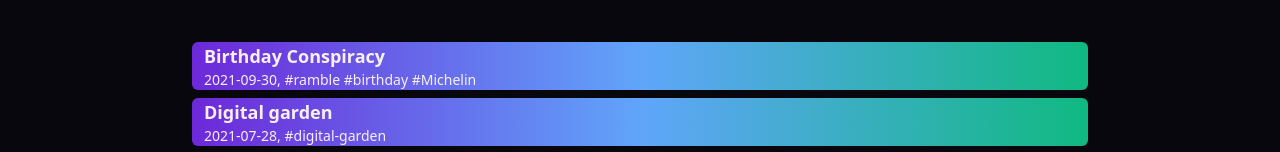
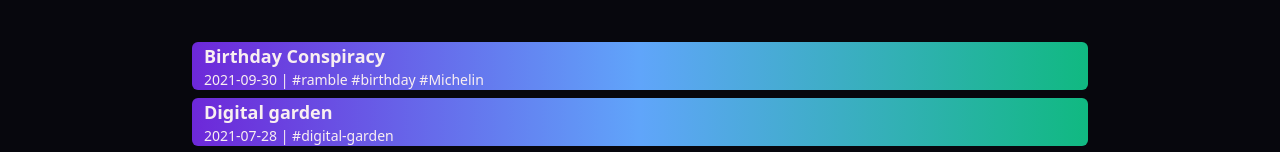
Before and after one commit to neila/neila.github.io, a Next.js app: page /ideas in a window 1280 px wide. Shown: the part 636-788 px from the top of the page. Built offline with nearby package versions, Linux system fonts and the light colour scheme; what @tailwindcss/typography would draw is missing.

Commit message:
minor formatting

```diff
--- a/pages/ideas.js
+++ b/pages/ideas.js
@@ -57,7 +57,7 @@ export default function ideas({ postsList }) {
                                     }}>
                                     <div>
                                         <h3 className='truncate text-base lg:text-lg'>{id}</h3>
-                                        <p className='truncate text-xs lg:text-sm'>{dateFormat(date, "yyyy-mm-dd", true)}, {tags}</p>
+                                        <p className='truncate text-xs lg:text-sm'>{dateFormat(date, "yyyy-mm-dd", true)} | {tags}</p>
                                     </div>
                                 </Link>
                             </div>
```
